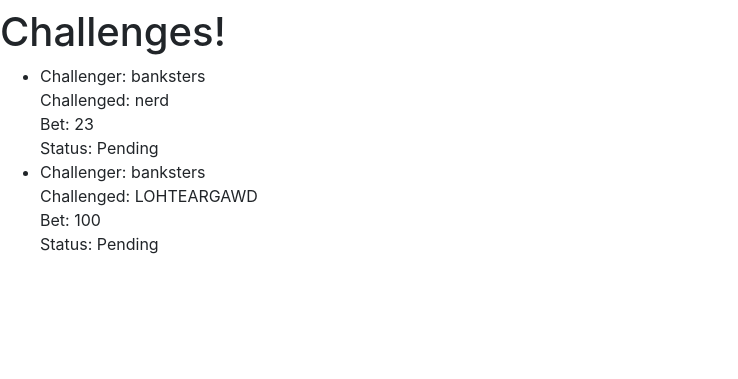
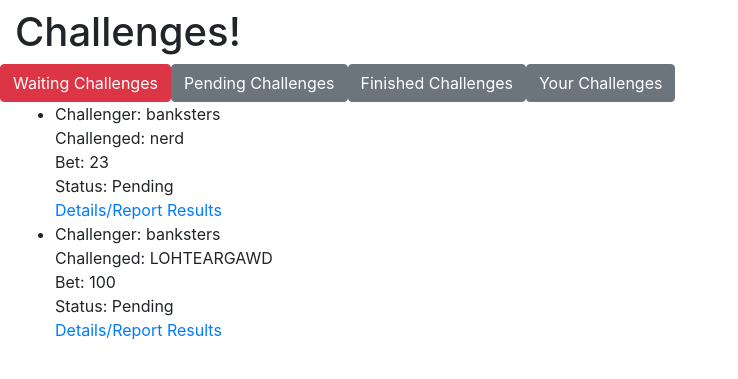
Before and after one commit to sbkitchpanich3/MunnyMetch, a Django app: page /players/challengelist/ in a window 1280 px wide. Shown: the part 104-483 px from the top of the page, without its empty margins (0-738 px from the left). Run offline with Django 3.2, Linux system fonts and the light colour scheme; a user stored in the database is signed in; data comes from the database, SQL or seed files in the repository; both versions use the stored data as it was after the commit; some libraries are stand-ins or nearby versions.

Commit message:
Added challenge detail page
Can now go look at the details of a challenge

```diff
--- a/players/urls.py
+++ b/players/urls.py
@@ -27,4 +27,6 @@ urlpatterns = [
     path('challenge/', views.challenge, name='challenge'),
     path('confirm/', views.confirm2, name='confirm'),
     path('challengelist/', views.ListView.as_view(), name='challengelist'),
+    path('waitingchallenges/', views.WaitingView.as_view(), name='waitingchallenges'),
+    path('challenge/<pk>/', views.DetailView.as_view(), name='detail'),
 ]
--- a/players/views.py
+++ b/players/views.py
@@ -22,6 +22,19 @@ class ListView(generic.ListView):
 	def get_queryset(self):
 		result = Challenge.objects.filter(sender=self.request.user) | Challenge.objects.filter(receiver=self.request.user)
 		return result
+
+class WaitingView(generic.ListView):
+	template_name = 'challengelist.html'
+	context_object_name = 'challenges'
+
+	# Get set of challenges where the status is pending AND you're the receiver.
+	def get_queryset(self):
+		result = Challenge.objects.filter(receiver=self.request.user) & Challenge.objects.filter(status=0)
+		return result
+
+class DetailView(generic.DetailView):
+	model = Challenge
+	template_name = 'detail.html'
 
 def index(request):
 	return HttpResponse("<h1>test</h1>")
--- a/templates/base.html
+++ b/templates/base.html
@@ -3,7 +3,7 @@
 <html>
 <head>
   <meta charset="utf-8">
-  <title>{% block title %}Django Auth Tutorial{% endblock %}</title>
+  <title>{% block title %}Munny Metch{% endblock %}</title>
   <link rel="stylesheet" href="https://stackpath.bootstrapcdn.com/bootstrap/4.1.3/css/bootstrap.min.css" integrity="sha384-MCw98/SFnGE8fJT3GXwEOngsV7Zt27NXFoaoApmYm81iuXoPkFOJwJ8ERdknLPMO" crossorigin="anonymous">
   <link rel="stylesheet" href="https://use.fontawesome.com/releases/v5.4.1/css/all.css" integrity="sha384-5sAR7xN1Nv6T6+dT2mhtzEpVJvfS3NScPQTrOxhwjIuvcA67KV2R5Jz6kr4abQsz" crossorigin="anonymous">
   <script src="https://code.jquery.com/jquery-3.3.1.slim.min.js" integrity="sha384-q8i/X+965DzO0rT7abK41JStQIAqVgRVzpbzo5smXKp4YfRvH+8abtTE1Pi6jizo" crossorigin="anonymous"></script>
--- a/templates/challengelist.html
+++ b/templates/challengelist.html
@@ -1,7 +1,14 @@
 {% extends 'base.html' %}
 
 {% block content %}
+<div class="container-fluid">
 <h1>Challenges!</h1>
+<div class="row">
+	<a href="{% url 'players:waitingchallenges' %}" role="button" class="btn btn-danger">Waiting Challenges</a>
+	<a href="#" role="button" class="btn btn-secondary">Pending Challenges</a>
+	<a href="#" role="button" class="btn btn-secondary">Finished Challenges</a>
+	<a href="{% url 'players:challengelist' %}" role="button" class="btn btn-secondary">Your Challenges</a>
+</div>
 <ul>
 {% for challenge in object_list %}
     <li>Challenger: {{ challenge.sender }} <br>
@@ -9,11 +16,17 @@
 	Bet: {{ challenge.bet }}</li>
 	Status:
 	{% if challenge.status == 0 %} Pending
+	<br><a href="{% url 'players:detail' challenge.id %}">Details/Report Results</a>
 	{% elif challenge.status == 1 %} In Progress
-	{% else %} Finished
+	<br><a href="{% url 'players:detail' challenge.id %}">Details/Report Results</a>
+	{% else %} Finished {% endif %}
+	{% if challenge.status == 0 and challenge.receiver == request.user %}
+	<br><a href="{% url 'players:detail' challenge.id %}">Accept Challenge</a>
 	{% endif %}
 {% empty %}
     <li>No challenges yet.</li>
 {% endfor %}
 </ul>
+</div>
+
 {% endblock %}
```
Also changed, not shown: templates/detail.html (added, +18 -0 lines), db.sqlite3.
